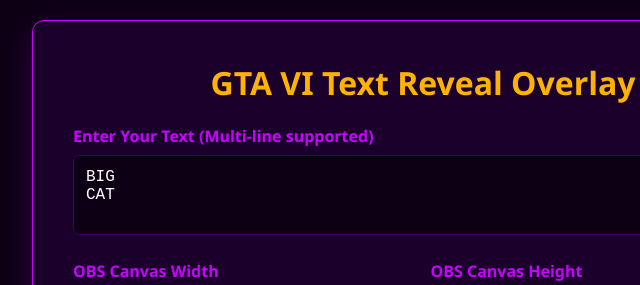
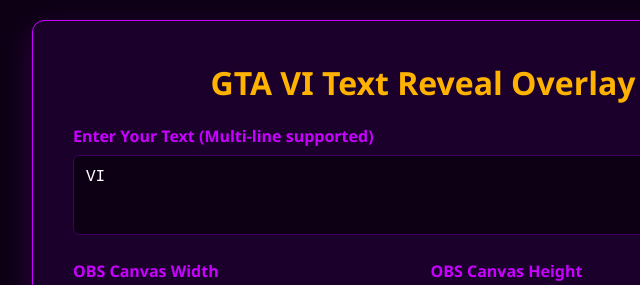
Before and after one commit to IronJeff80/gta6-overlay, a plain HTML site: page index.html in a window 1280 px wide. Shown: the top 285 px of the page, 217-857 px from the left. Drawn offline with Linux system fonts and the light colour scheme.

Commit message:
Update index.html

```diff
--- a/index.html
+++ b/index.html
@@ -123,7 +123,7 @@
         <h1>GTA VI Text Reveal Overlay</h1>
 
         <label>Enter Your Text (Multi-line supported)</label>
-        <textarea id="obs-text" rows="3" placeholder="BIG&#10;CAT">BIG&#10;CAT</textarea>
+        <textarea id="obs-text" rows="3" placeholder="VI">VI</textarea>
 
         <div class="row">
             <div style="flex: 1;">
```
